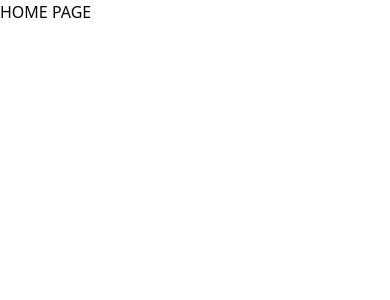
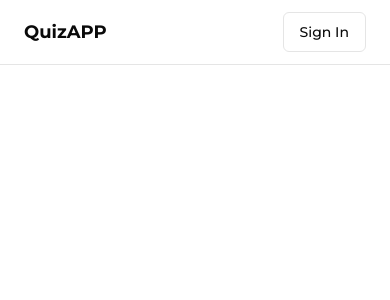
Before and after one commit to Remy349/quiz-app-fullstack, a React (Vite) app in the folder frontend/: page / in a window 390 px wide. Shown: the top 300 px of the page. Built offline with nearby package versions, Linux system fonts and the light colour scheme.

Commit message:
feat: Added navbar
Mobile first standard

```diff
--- a/frontend/index.html
+++ b/frontend/index.html
@@ -4,6 +4,13 @@
     <meta charset="UTF-8" />
     <link rel="icon" type="image/svg+xml" href="/vite.svg" />
     <meta name="viewport" content="width=device-width, initial-scale=1.0" />
+    <!-- GOOGLE FONTS -->
+    <link rel="preconnect" href="https://fonts.googleapis.com" />
+    <link rel="preconnect" href="https://fonts.gstatic.com" crossorigin />
+    <link
+      href="https://fonts.googleapis.com/css2?family=Montserrat:ital,wght@0,100..900;1,100..900&display=swap"
+      rel="stylesheet"
+    />
     <title>Quiz App</title>
   </head>
   <body>
--- a/frontend/src/index.css
+++ b/frontend/src/index.css
@@ -70,7 +70,9 @@
   * {
     @apply border-border;
   }
+
   body {
     @apply bg-background text-foreground;
+    font-family: "Montserrat", sans-serif;
   }
 }
--- /dev/null
+++ b/frontend/src/routes/landing/_components/navbar.tsx
@@ -0,0 +1,19 @@
+import { Button } from '@/components/ui/button'
+import { Link } from 'react-router-dom'
+
+export const Navbar = () => {
+  return (
+    <header className='fixed top-0 left-0 bg-white w-full border-b'>
+      <nav className='flex items-center justify-between px-6 h-16'>
+        <Link className='font-bold text-lg' to='/'>
+          QuizAPP
+        </Link>
+        <div>
+          <Button className='font-medium' variant='outline' asChild>
+            <Link to='/auth/signin'>Sign In</Link>
+          </Button>
+        </div>
+      </nav>
+    </header>
+  )
+}
--- a/frontend/src/routes/landing/root.tsx
+++ b/frontend/src/routes/landing/root.tsx
@@ -1,9 +1,13 @@
 import { Outlet } from 'react-router-dom'
+import { Navbar } from './_components/navbar'
 
 export default function LandingRoot() {
   return (
-    <main>
-      <Outlet />
-    </main>
+    <>
+      <Navbar />
+      <main>
+        <Outlet />
+      </main>
+    </>
   )
 }
```
